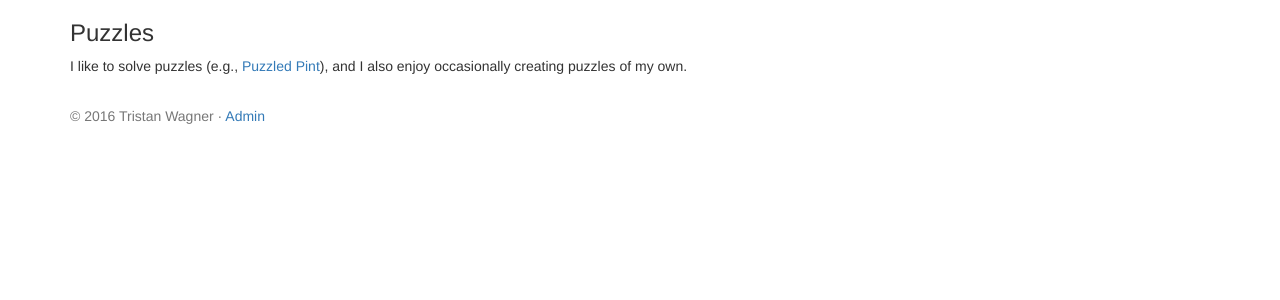
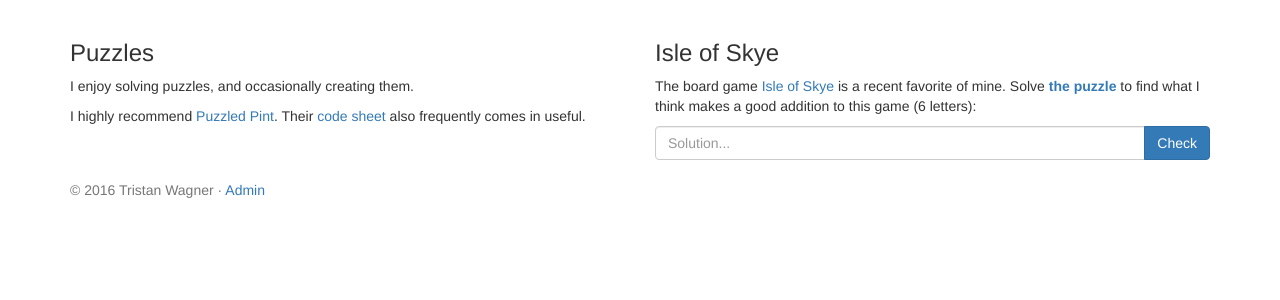
Before and after one commit to twagner000/tristanwagner, a Django app: page /puzzles/ in a window 1280 px wide. Shown: the part 72-372 px from the top of the page. Run offline with Django 3.2, Linux system fonts and the light colour scheme; some libraries are stand-ins or nearby versions.

Commit message:
add Isle of Skye puzzle
Add a hard-coded check for the puzzle answer.

```diff
--- a/puzzles/templates/puzzles/index.html
+++ b/puzzles/templates/puzzles/index.html
@@ -2,6 +2,26 @@
 {% load staticfiles %}
 
 {% block content %}
-    <h3>Puzzles</h3>
-    <p>I like to solve puzzles (e.g., <a href="http://www.puzzledpint.com/">Puzzled Pint</a>), and I also enjoy occasionally creating puzzles of my own.</p>
+    <div class="row">
+        <div class="col-md-6">
+            <h3>Puzzles</h3>
+            <p>I enjoy solving puzzles, and occasionally creating them.</p>
+            <p>I highly recommend <a href="http://www.puzzledpint.com/">Puzzled Pint</a>. Their <a href="http://www.puzzledpint.com/index.php/download_file/view/997/351/">code sheet</a> also frequently comes in useful.</p>
+        </div>
+        <div class="col-md-6">
+            <h3>Isle of Skye</h3>
+            <p>
+                The board game <a href="https://boardgamegeek.com/boardgame/176494/isle-skye-chieftain-king">Isle of Skye</a> is a recent favorite of mine.
+                Solve <a href="{% static 'img/puzzles/Puzzle_Isle_of_Skye.pdf' %}"><b>the puzzle</b></a> to find what I think makes a good addition to this game (6 letters):
+            </p>
+            <form role="form" action="{% url 'puzzles:solved' %}" method="post">
+                {% csrf_token %}
+                <div class="input-group">
+                    <input type="text" class="form-control" name="solution" placeholder="Solution...">
+                    <span class="input-group-btn">
+                        <button class="btn btn-primary" type="submit">Check</button>
+                    </span>
+                </div>
+            </form>
+        </div>
 {% endblock %}
--- a/puzzles/urls.py
+++ b/puzzles/urls.py
@@ -2,4 +2,6 @@ from django.conf.urls import patterns, url
 
 urlpatterns = patterns('',
     url(r'^$', 'puzzles.views.index', name='index'),
+    url(r'^solved/$', 'puzzles.views.solved', name='solved'),
+    url(r'^wrong/$', 'puzzles.views.wrong', name='wrong'),
 )
--- a/puzzles/views.py
+++ b/puzzles/views.py
@@ -1,4 +1,13 @@
-from django.shortcuts import render
+from django.shortcuts import render, redirect
 
 def index(request):
     return render(request, 'puzzles/index.html', {})
+
+def solved(request):
+    if request.POST.get('solution', '').lower() == 'scotch':
+        return render(request, 'puzzles/solved.html', {})
+    else:
+        return redirect('puzzles:wrong')
+
+def wrong(request):
+    return render(request, 'puzzles/wrong.html')
```
Also changed, not shown: puzzles/templates/puzzles/solved.html (added, +12 -0 lines), puzzles/templates/puzzles/wrong.html (added, +21 -0 lines), static/img/puzzles/talisker10.jpg (added), 1 other file.
